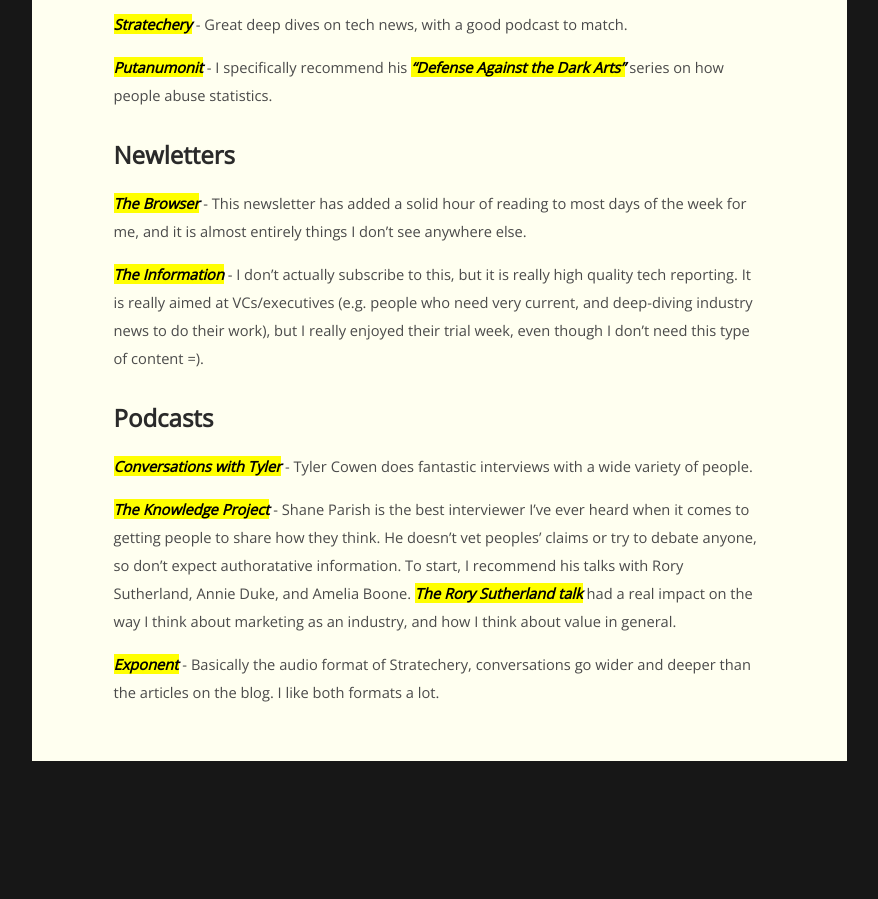
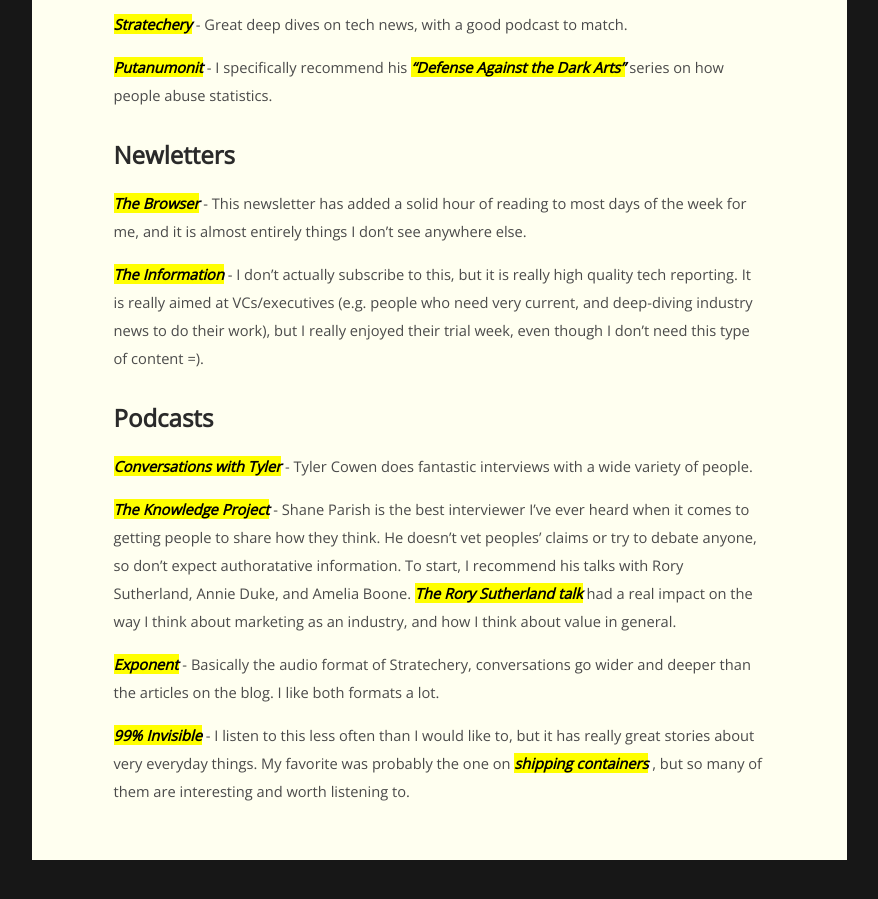
Before and after one commit to ezrasavard/ezrasavard.com, a Jekyll site: the page built from _pages/links/index.md, in a window 1280 px wide and 900 px high, scrolled down 967 px. Shown: the whole window, without its empty margins (317-1195 px from the left). Built offline with Jekyll 4.4.1, drawn with Linux system fonts in a browser that asks for light colours; nearby versions of some CDN libraries; before the commit the page ends 1768 px from its top, so only the background shows below that.

Commit message:
add 99pi to links

```diff
--- a/_pages/links/index.md
+++ b/_pages/links/index.md
@@ -67,3 +67,9 @@
 [Exponent](https://exponent.fm/) -
 Basically the audio format of Stratechery, conversations go wider and
 deeper than the articles on the blog. I like both formats a lot.
+
+[99% Invisible](https://99percentinvisible.org) -
+I listen to this less often than I would like to, but it has really great
+stories about very everyday things. My favorite was probably the one on
+[shipping containers](https://99percentinvisible.org/episode/containers-ships-tugs-port/)
+, but so many of them are interesting and worth listening to.
```
